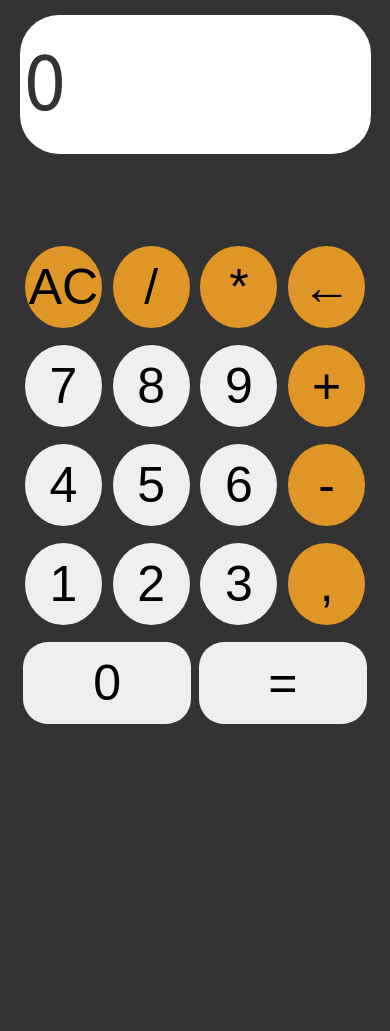
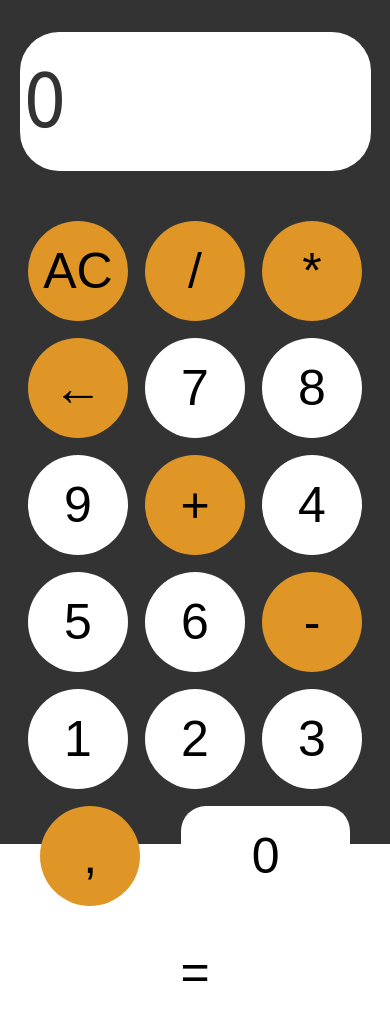
Before and after one commit to forshow/forshow.github.io, a PHP site: page / in a window 390 px wide. Before the commit the page ends 724 px from the top, so only its background shows below. Run offline with PHP 8.4, Linux system fonts and the light colour scheme.

Commit message:
calc update

```diff
--- a/Calculator/style.css
+++ b/Calculator/style.css
@@ -1,4 +1,9 @@
 body {
+  box-sizing: border-box;
+  width: 100%;
+  height: 100%;
+  margin: 0;
+  padding: 0;
   font-family: Tahoma;
   font-size: 30px; }
   body #calc {
@@ -38,7 +43,8 @@ body {
         padding: 12px 0;
         border-radius: 50%;
         border: none;
-        font-size: 1em; }
+        font-size: 1em;
+        background: #fff; }
         body #calc #buttons .btn.orange {
           background: #e09627; }
         body #calc #buttons .btn.zero {
@@ -52,23 +58,22 @@ body {
           color: #fff; }
 
 @media only screen and (max-width: 600px) {
-  html, body {
-    width: 100%;
-    height: 100%;
-    margin: 0;
-    padding: 0;
+  body {
+    width: 100vw;
+    height: 100vh;
     font-size: 50px; }
-    html #calc, body #calc {
+    body #calc {
       width: 100%;
       height: 100%;
       border-radius: 0px; }
-      html #calc #display, body #calc #display {
+      body #calc #display {
         border-radius: 10vw;
-        margin-bottom: 10vh;
+        margin-top: 2vh;
+        margin-bottom: 5vh;
         padding: 3vh 1vw; }
-        html #calc #display #input, body #calc #display #input {
+        body #calc #display #input {
           box-sizing: border-box; }
-    html #buttons, body #buttons {
+      body #calc #buttons {
                 /*
 
 
@@ -99,7 +104,6 @@ body {
                     }
                 }
                 */ }
-      html #buttons .btn, body #buttons .btn {
-        padding: 2vh 0; } }
-
-/*# sourceMappingURL=style.css.map */
+        body #calc #buttons .btn {
+          width: 100px;
+          height: 100px; } }
--- a/Calculator/style.scss
+++ b/Calculator/style.scss
@@ -1,4 +1,9 @@
 body {
+    box-sizing: border-box;
+    width: 100%;
+    height: 100%;
+    margin: 0;
+    padding: 0;
     font-family: Tahoma;
     font-size: 30px;
 
@@ -47,6 +52,7 @@ body {
                 border-radius: 50%;
                 border: none;
                 font-size: 1em;
+                background: #fff;
 
                 &.orange {
                     background: rgb(224, 150, 39);
@@ -74,11 +80,9 @@ body {
 
 
 @media only screen and (max-width: 600px) {
-    html, body {
-        width: 100%;
-        height: 100%;
-        margin: 0;
-        padding: 0;
+    body {
+        width: 100vw;
+        height: 100vh;
         font-size: 50px;
 
 
@@ -89,19 +93,20 @@ body {
 
             #display {
                 border-radius: 10vw;
-                margin-bottom: 10vh;
+                margin-top: 2vh;
+                margin-bottom: 5vh;
                 padding: 3vh 1vw;
 
                 #input {
                     box-sizing: border-box;
                 }
             }
-        }
 
             #buttons {
 
                 .btn {
-                padding: 2vh 0;
+                    width: 100px;
+                    height: 100px;
                 }
                 /*
 
@@ -136,3 +141,4 @@ body {
             }
         }
     }
+}
```
Lines whose indentation alone changed are shown as unchanged.
